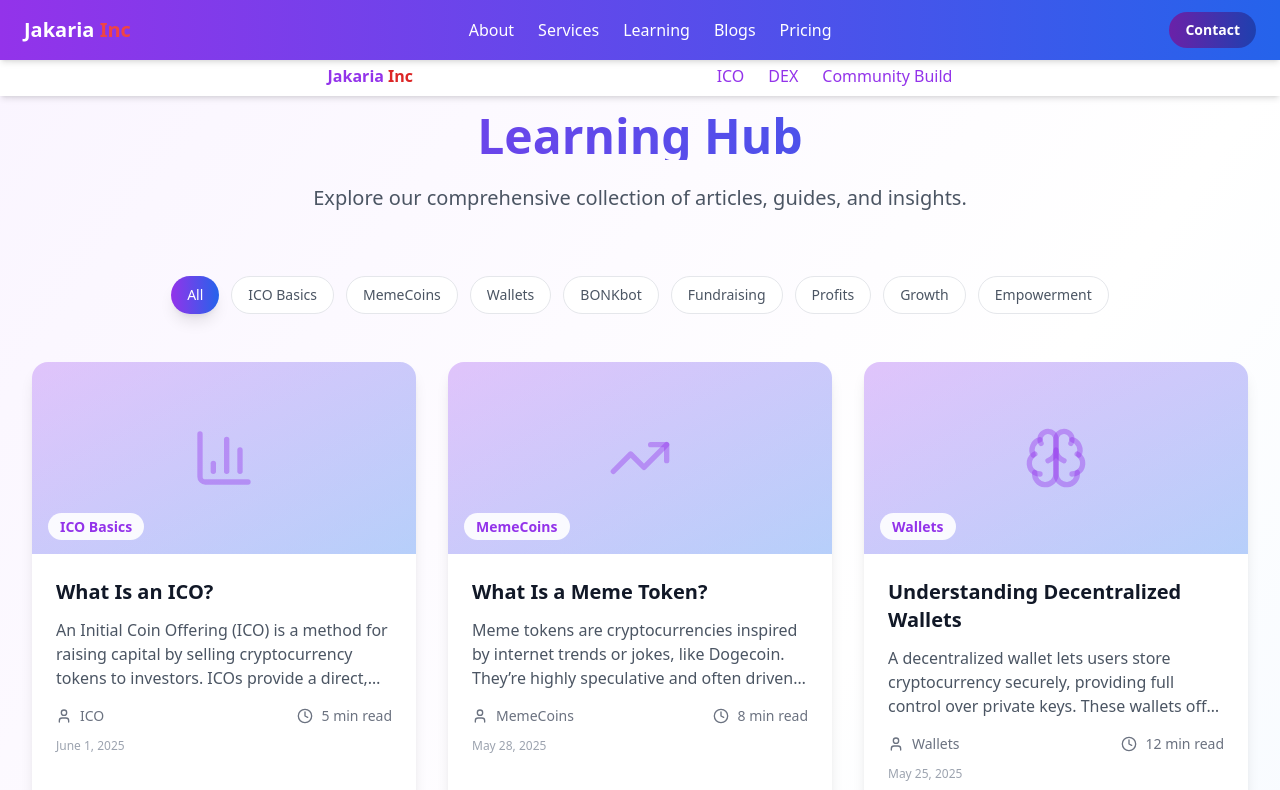
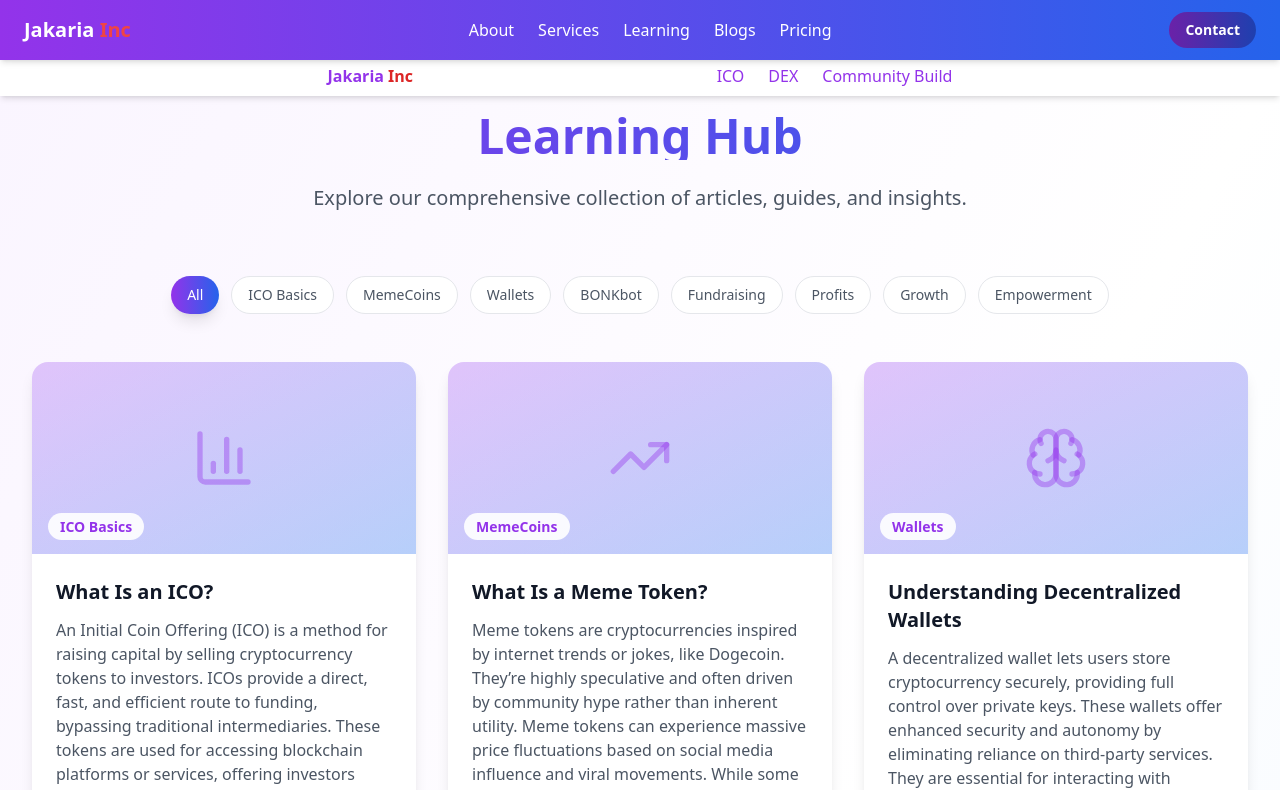
Before and after one commit to nahid500/finance-tech, a Next.js app: page /learning in a window 1280 px wide. Shown: the top 790 px of the page. Built offline with nearby package versions, Linux system fonts and the light colour scheme.

Commit message:
added faq

```diff
--- a/src/app/(withCommon)/learning/page.jsx
+++ b/src/app/(withCommon)/learning/page.jsx
@@ -141,7 +141,7 @@
                 <h3 className="text-lg sm:text-xl font-bold text-gray-900 mb-2 sm:mb-3 group-hover:text-purple-600 transition-colors duration-200 line-clamp-2">
                   {post.title}
                 </h3>
-                <p className="text-gray-600 mb-3 sm:mb-4 text-sm sm:text-base leading-relaxed line-clamp-3">
+                <p className="text-gray-600 mb-3 sm:mb-4 text-sm sm:text-base leading-relaxed line-clamp-8">
                   {post.excerpt}
                 </p>
 
```
